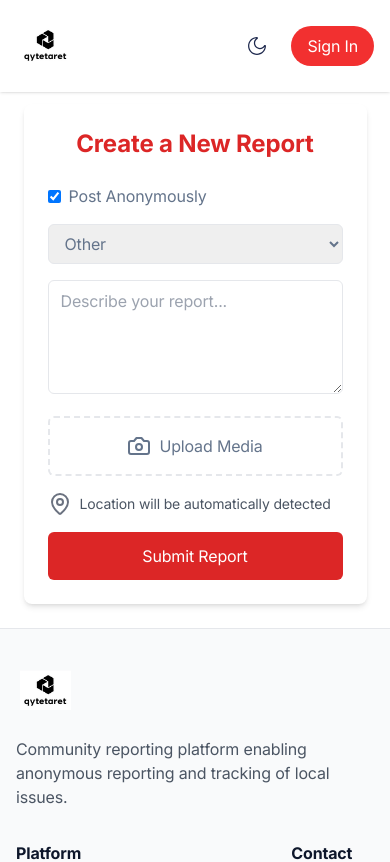
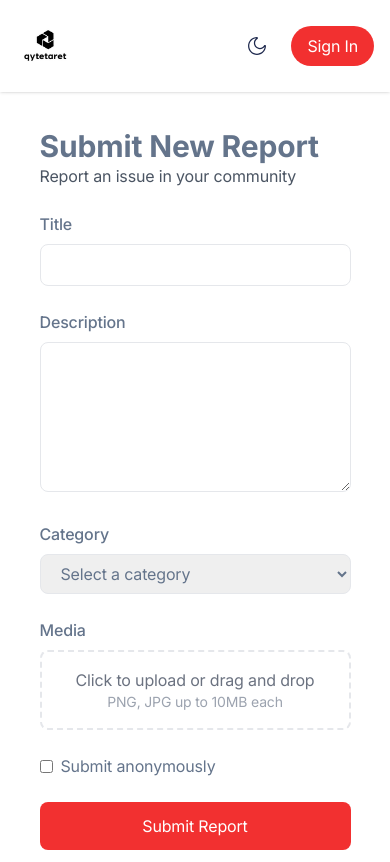
Before and after one commit to PixelBreeze-Labs/qytetaret-web, a Next.js app: page /reports/new in a window 390 px wide. Shown: the top 862 px of the page. Built offline with nearby package versions, Linux system fonts and the light colour scheme.

Commit message:
feat: reports details + responsivity + add

```diff
--- a/src/app/(site)/map/page.tsx
+++ b/src/app/(site)/map/page.tsx
@@ -9,7 +9,7 @@ import { ReportCard } from '@/components/shared/ReportCard';
 
 const mapContainerStyle = {
     width: '100%',
-    height: '100%',
+        height: '600px',
     borderRadius: '0.5rem'
 };
 
@@ -73,7 +73,7 @@ export default function MapPage() {
                 <h1 className="text-3xl font-bold dark:text-white">Report Map</h1>
             </div>
 
-            <div className="flex gap-6">
+            <div className="flex flex-col gap-6 lg:flex-row">
                 {/* Filters panel */}
                 <div className="w-64 space-y-4">
                     <select
--- a/src/app/(site)/reports/[id]/page.tsx
+++ b/src/app/(site)/reports/[id]/page.tsx
@@ -1,38 +1,94 @@
+import React from 'react';
+import { Post, Category } from '@/types';
 import { ReportCard } from '@/components/shared/ReportCard';
-import { Post, Category } from '@/types';
-import { notFound } from 'next/navigation';
+import { RelatedReports } from '@/components/shared/RelatedReports';
 
-export default function ReportDetailPage({ params }: { params: { id: string } }) {
+const ReportDetailPage = () => {
+    const id = '0';
+
     // Mock data - replace with actual data fetching
-    const report: Post | null = {
-        id: params.id,
-        content: 'Detailed report about a community issue',
+    const report: Post = {
+        id: id as string,
+        content:
+            'Detailed report about a community issue that needs to be addressed. The report includes information about the problem and its impact on the local area.',
         category: Category.INFRASTRUCTURE,
         isAnonymous: true,
         location: { lat: 42.3601, lng: -71.0589, accuracy: 10 },
         timestamp: new Date(),
-        media: ['/placeholder-image.jpg'], // Add a placeholder image path
+        // @ts-ignore
+        createdAt: new Date(Date.now() - Math.random() * 10000000000),
+        media: [`https://picsum.photos/200/200?random=${id}`],
     };
 
-    if (!report) {
-        notFound();
-    }
+    // Mock related reports data
+    const relatedReports: Post[] = [
+        {
+            id: '1',
+            content: 'Another report about a similar infrastructure issue',
+            category: Category.INFRASTRUCTURE,
+            isAnonymous: false,
+            location: {lat: 42.3602, lng: -71.0590, accuracy: 12},
+            timestamp: new Date('2024-03-15'),
+            // @ts-ignore
+            createdAt: new Date(Date.now() - Math.random() * 10000000000),
+            media: [`https://picsum.photos/200/200?random=${id}`],
+        },
+        {
+            id: '2',
+            content: 'Report about a community event',
+            category: Category.COMMUNITY,
+            isAnonymous: true,
+            location: { lat: 42.3603, lng: -71.0591, accuracy: 8 },
+            timestamp: new Date('2024-02-28'),
+            // @ts-ignore
+            createdAt: new Date(Date.now() - Math.random() * 10000000000),
+            media: [`https://picsum.photos/200/200?random=${id}`],
+        },
+    ];
 
     return (
-        <div className="container mx-auto px-4 py-6">
-            <div className="max-w-xl mx-auto">
+        <div className="container mx-auto px-4 py-8">
+            <div className="max-w-4xl mx-auto">
+                {/*// @ts-ignore*/}
                 <ReportCard report={report} />
 
-                {/* Additional report details could go here */}
-                <div className="bg-white shadow-md rounded-lg p-4 mt-4">
-                    <h2 className="text-xl font-semibold mb-3">Report Details</h2>
-                    <div className="space-y-2">
-                        <p><strong>Report ID:</strong> {report.id}</p>
-                        <p><strong>Category:</strong> {report.category}</p>
-                        <p><strong>Submitted:</strong> {report.timestamp.toLocaleString()}</p>
+                <div className="bg-white shadow-md rounded-lg p-6 mt-6">
+                    <h2 className="text-2xl font-semibold mb-4">Report Details</h2>
+                    <div className="grid grid-cols-2 gap-4">
+                        <div>
+                            <p>
+                                <strong>Report ID:</strong> {report.id}
+                            </p>
+                            <p>
+                                <strong>Category:</strong> {report.category}
+                            </p>
+                            <p>
+                                <strong>Submitted:</strong> {report.timestamp.toLocaleString()}
+                            </p>
+                        </div>
+                        <div>
+                            <p>
+                                <strong>Location:</strong>{' '}
+                                {`${report.location.lat}, ${report.location.lng}`}
+                            </p>
+                            <p>
+                                <strong>Accuracy:</strong> {report.location.accuracy} meters
+                            </p>
+                            <p>
+                                <strong>Anonymous:</strong> {report.isAnonymous ? 'Yes' : 'No'}
+                            </p>
+                        </div>
+                    </div>
+                    <div className="mt-4">
+                        <h3 className="text-xl font-semibold mb-2">Report Content</h3>
+                        <p>{report.content}</p>
                     </div>
                 </div>
+
+                <RelatedReports reports={relatedReports} />
             </div>
         </div>
     );
-}
+};
+
+export default ReportDetailPage;
--- /dev/null
+++ b/src/components/shared/RelatedReports.tsx
@@ -0,0 +1,21 @@
+import React from 'react';
+import { Post } from '@/types';
+import { ReportCard } from '@/components/shared/ReportCard';
+
+interface RelatedReportsProps {
+    reports: Post[];
+}
+
+export const RelatedReports: React.FC<RelatedReportsProps> = ({ reports }) => {
+    return (
+        <div className="mt-8">
+            <h2 className="text-2xl font-semibold mb-4">Related Reports</h2>
+            <div className="grid grid-cols-1 sm:grid-cols-2 lg:grid-cols-3 gap-4">
+                {reports.map((report) => (
+                    // @ts-ignore
+                    <ReportCard key={report.id} report={report} />
+                ))}
+            </div>
+        </div>
+    );
+};
--- a/src/components/shared/ReportForm.tsx
+++ b/src/components/shared/ReportForm.tsx
@@ -1,119 +1,170 @@
-// src/components/reports/ReportForm.tsx
+// components/ReportForm.tsx
 "use client";
+
 import { useState } from 'react';
 import { Category } from '@/types';
-import { MapPin, Camera, FileText } from 'lucide-react';
+import { useRouter } from 'next/navigation';
 
-export function ReportForm() {
-    const [isAnonymous, setIsAnonymous] = useState(true);
-    const [category, setCategory] = useState<Category>(Category.OTHER);
-    const [content, setContent] = useState('');
-    const [media, setMedia] = useState<File[]>([]);
+export const ReportForm = () => {
+    const router = useRouter();
+    const [loading, setLoading] = useState(false);
+    const [form, setForm] = useState({
+        title: '',
+        content: '',
+        category: '',
+        isAnonymous: false,
+        media: [] as File[],
+        location: {
+            lat: 0,
+            lng: 0,
+            accuracy: 0
+        }
+    });
 
-    const handleSubmit = (e: React.FormEvent) => {
+    const [error, setError] = useState<string | null>(null);
+    const [mediaPreview, setMediaPreview] = useState<string[]>([]);
+
+    const handleMediaChange = (e: React.ChangeEvent<HTMLInputElement>) => {
+        const files = e.target.files;
+        if (files) {
+            const newFiles = Array.from(files);
+            setForm(prev => ({ ...prev, media: [...prev.media, ...newFiles] }));
+
+            // Create preview URLs
+            const newPreviews = newFiles.map(file => URL.createObjectURL(file));
+            setMediaPreview(prev => [...prev, ...newPreviews]);
+        }
+    };
+
+    const handleSubmit = async (e: React.FormEvent) => {
         e.preventDefault();
-        // Implement submission logic
+        setLoading(true);
+        setError(null);
+
+        try {
+            // TODO: Add API call
+            router.push('/reports');
+        } catch (err) {
+            setError('Failed to submit report. Please try again.');
+        } finally {
+            setLoading(false);
+        }
     };
 
     return (
-        <div className="max-w-xl mx-auto bg-white shadow-md rounded-lg p-6">
-            <h2 className="text-2xl font-bold mb-6 text-center text-red-600">
-                Create a New Report
-            </h2>
-
-            <form onSubmit={handleSubmit}>
-                <div className="mb-4">
-                    <label className="flex items-center mb-2">
-                        <input
-                            type="checkbox"
-                            checked={isAnonymous}
-                            onChange={() => setIsAnonymous(!isAnonymous)}
-                            className="mr-2"
-                        />
-                        <span>Post Anonymously</span>
-                    </label>
+        <div className="container mx-auto px-4 py-6">
+            <div className="max-w-2xl mx-auto">
+                <div className="mb-6">
+                    <h1 className="text-3xl font-bold">Submit New Report</h1>
+                    <p className="text-gray-600 dark:text-gray-400">Report an issue in your community</p>
                 </div>
 
-                {!isAnonymous && (
-                    <div className="mb-4">
-                        <input
-                            type="text"
-                            placeholder="Your Name (Optional)"
-                            className="w-full px-3 py-2 border rounded-md"
-                        />
+                {error && (
+                    <div className="bg-red-50 border border-red-200 text-red-700 px-4 py-3 rounded mb-6">
+                        {error}
                     </div>
                 )}
 
-                <div className="mb-4">
+                <form onSubmit={handleSubmit} className="space-y-6">
+                    <div>
+                        <label className="block mb-2 font-medium">Title</label>
+                        <input
+                            type="text"
+                            value={form.title}
+                            onChange={(e) => setForm(prev => ({ ...prev, title: e.target.value }))}
+                            className="w-full px-4 py-2 rounded-lg border dark:bg-gray-800 dark:border-gray-700"
+                            required
+                        />
+                    </div>
+
+                    <div>
+                        <label className="block mb-2 font-medium">Description</label>
+                        <textarea
+                            value={form.content}
+                            onChange={(e) => setForm(prev => ({ ...prev, content: e.target.value }))}
+                            className="w-full px-4 py-2 rounded-lg border dark:bg-gray-800 dark:border-gray-700 min-h-[150px]"
+                            required
+                        />
+                    </div>
+
+                    <div>
+                        <label className="block mb-2 font-medium">Category</label>
                         <select
-                        value={category}
-                        onChange={(e) => setCategory(e.target.value as Category)}
-                        className="w-full px-3 py-2 border rounded-md"
+                            value={form.category}
+                            onChange={(e) => setForm(prev => ({ ...prev, category: e.target.value }))}
+                            className="w-full px-4 py-2 rounded-lg border dark:bg-gray-800 dark:border-gray-700"
+                            required
                         >
-                        {Object.values(Category).map((cat) => (
-                            <option key={cat} value={cat}>
-                                {cat.charAt(0).toUpperCase() + cat.slice(1)}
-                            </option>
+                            <option value="">Select a category</option>
+                            {Object.values(Category).map(cat => (
+                                <option key={cat} value={cat}>{cat}</option>
                             ))}
                         </select>
                     </div>
 
-                <div className="mb-4">
-          <textarea
-              placeholder="Describe your report..."
-              rows={4}
-              value={content}
-              onChange={(e) => setContent(e.target.value)}
-              className="w-full px-3 py-2 border rounded-md"
-          />
-                </div>
-
-                <div className="mb-4 flex space-x-4">
-                    <label className="flex-grow flex items-center justify-center border-2 border-dashed rounded-md p-4 cursor-pointer">
-                        <Camera className="mr-2" />
-                        <span>Upload Media</span>
+                    <div>
+                        <label className="block mb-2 font-medium">Media</label>
+                        <div className="border-2 border-dashed rounded-lg p-4">
                             <input
                                 type="file"
                                 multiple
-                            accept="image/*,video/*"
+                                accept="image/*"
+                                onChange={handleMediaChange}
                                 className="hidden"
-                            onChange={(e) => {
-                                if (e.target.files) {
-                                    setMedia(Array.from(e.target.files));
-                                }
-                            }}
+                                id="media-upload"
                             />
+                            <label
+                                htmlFor="media-upload"
+                                className="cursor-pointer flex flex-col items-center justify-center"
+                            >
+                                <div className="text-gray-500">
+                                    Click to upload or drag and drop
+                                </div>
+                                <div className="text-sm text-gray-400">
+                                    PNG, JPG up to 10MB each
+                                </div>
+                            </label>
+
+                            {mediaPreview.length > 0 && (
+                                <div className="mt-4 grid grid-cols-3 gap-4">
+                                    {mediaPreview.map((url, index) => (
+                                        <img
+                                            key={index}
+                                            src={url}
+                                            alt="Preview"
+                                            className="w-full h-24 object-cover rounded"
+                                        />
+                                    ))}
+                                </div>
+                            )}
+                        </div>
+                    </div>
+
+                    <div className="flex items-center">
+                        <input
+                            type="checkbox"
+                            id="anonymous"
+                            checked={form.isAnonymous}
+                            onChange={(e) => setForm(prev => ({ ...prev, isAnonymous: e.target.checked }))}
+                            className="rounded border-gray-300"
+                        />
+                        <label htmlFor="anonymous" className="ml-2">
+                            Submit anonymously
                         </label>
                     </div>
 
-                {media.length > 0 && (
-                    <div className="mb-4 grid grid-cols-3 gap-2">
-                        {media.map((file, index) => (
-                            <div key={index} className="relative">
-                                <img
-                                    src={URL.createObjectURL(file)}
-                                    alt={`Media preview ${index + 1}`}
-                                    className="w-full h-24 object-cover rounded-md"
-                                />
-                            </div>
-                        ))}
-                    </div>
-                )}
-
-                <div className="flex items-center mb-4">
-                    <MapPin className="mr-2 text-gray-500" />
-                    <span className="text-sm text-gray-600">
-            Location will be automatically detected
-          </span>
-                </div>
-
+                    <div>
                         <button
                             type="submit"
-                    className="w-full bg-red-600 text-white py-3 rounded-md hover:bg-red-700 transition"
+                            disabled={loading}
+                            className={`w-full px-6 py-3 bg-primary text-white rounded-lg hover:bg-primary/90 transition-colors
+                                ${loading ? 'opacity-50 cursor-not-allowed' : ''}`}
                         >
-                    Submit Report
+                            {loading ? 'Submitting...' : 'Submit Report'}
                         </button>
+                    </div>
                 </form>
             </div>
+        </div>
     );
-}
+};
--- a/src/types/index.ts
+++ b/src/types/index.ts
@@ -3,6 +3,20 @@ export enum ReportStatus {
     IN_PROGRESS = 'in_progress',
     RESOLVED = 'resolved',
     CLOSED = 'closed'
+}
+
+export interface Post {
+    id: string;
+    content: string;
+    category: Category;
+    isAnonymous: boolean;
+    location: {
+        lat: number;
+        lng: number;
+        accuracy: number;
+    };
+    timestamp: Date;
+    media?: string[];
 }
 
 export enum Category {
```
Also changed, not shown: src/components/shared/ReportCard.tsx (+8 -2 lines). Lines whose indentation alone changed are shown as unchanged.
